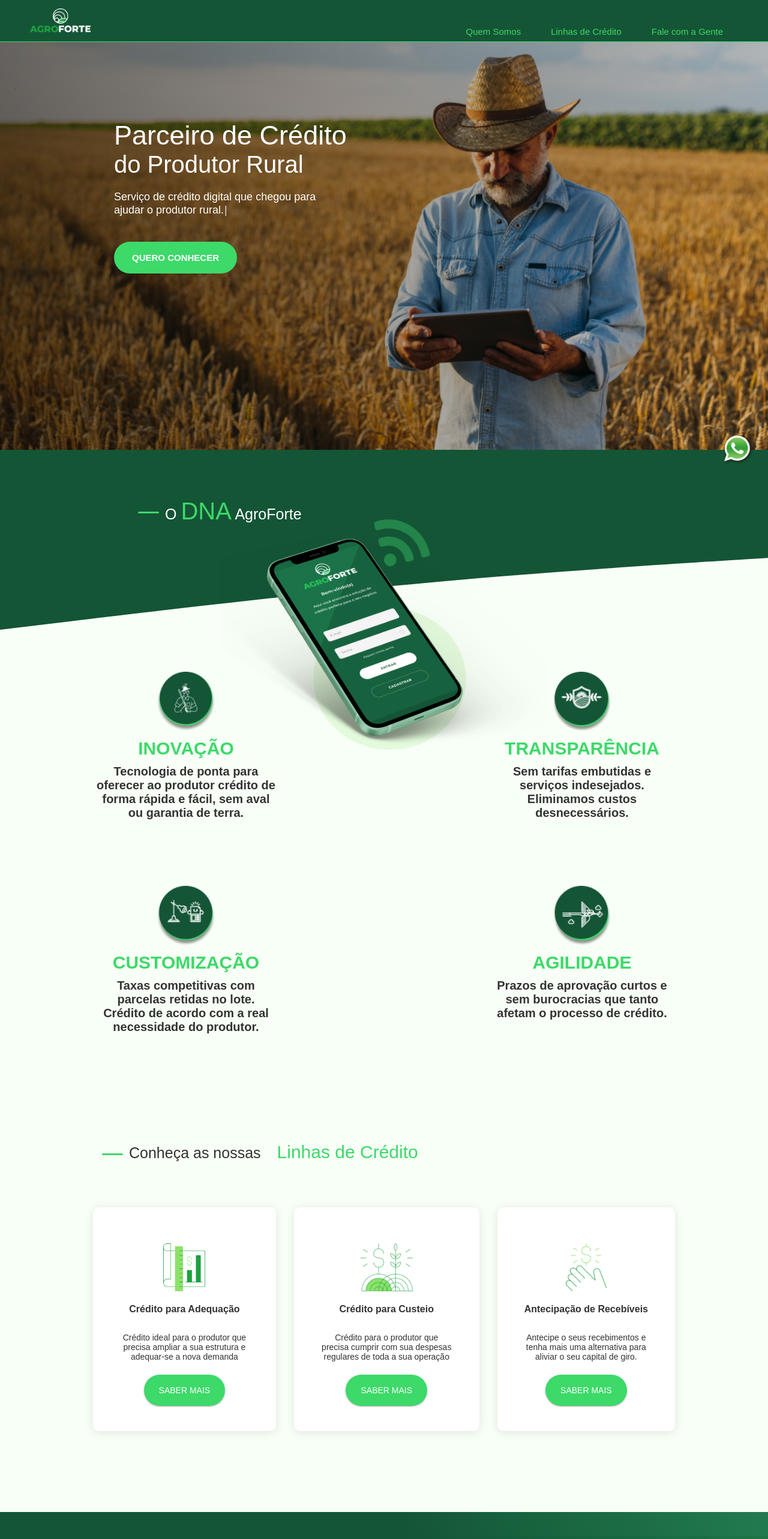
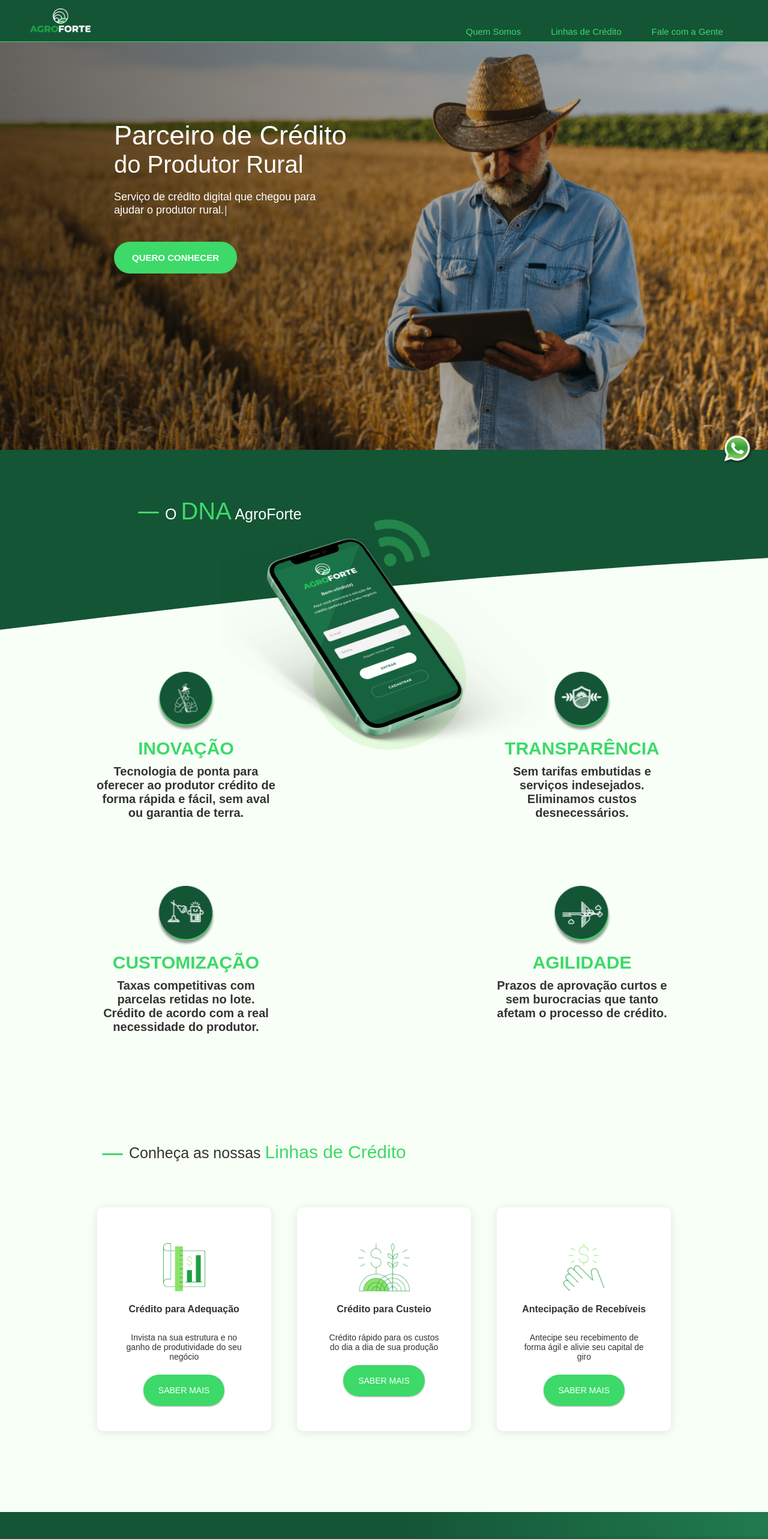
Before and after one commit to rodrigopdo/website-agroforte, a Next.js app: page / in a window 1280 px wide. Shown: the top 2566 px of the page at 60% size. Built offline with nearby package versions, Linux system fonts and the light colour scheme.

Commit message:
bg image compressed

```diff
--- a/src/components/About/styles.js
+++ b/src/components/About/styles.js
@@ -54,6 +54,7 @@ export const MobileImg = styled.div `
     margin: 4rem auto 0;
     padding: 0rem 1rem 0;
     grid-template-columns: 1fr;
+    grid-gap: 4rem;
     grid-template-areas:
     "card1"
     "card2"
--- a/src/components/About2/styles.js
+++ b/src/components/About2/styles.js
@@ -42,7 +42,7 @@ export const HeaderAbout2 = styled.div `
       border-radius: 50px;
     }
     @media(max-width: 800px) {
-      margin: 8rem auto 0;
+      margin: 0 auto 0;
       font-size: 2rem;
     }
   }
--- a/src/components/Main/styles.js
+++ b/src/components/Main/styles.js
@@ -2,7 +2,7 @@ import styled from 'styled-components'
 
 export const MainSection = styled.div `
   background: linear-gradient(to right, rgba(0, 0, 0, 0.6),
-  rgba(0, 0, 0, 0.1)), url(/bg-desktop-3.png);
+  rgba(0, 0, 0, 0.1)), url(/bg-desktop-tiny.png);
   background-position: 0 35px;
   background-repeat: no-repeat;
   background-size: cover;
--- a/src/components/Products/CardProduct/styles.js
+++ b/src/components/Products/CardProduct/styles.js
@@ -2,6 +2,7 @@ import styled from 'styled-components';
 
 export const Card = styled.div `
   overflow: hidden;
+  max-width: 29rem;
   background-color: #fff;
   box-shadow: 0 0.375em 1.6rem 0 rgba(0,0,0,.1);
   padding: 60px 5px;
@@ -9,7 +10,6 @@ export const Card = styled.div `
   text-align: center;
   border-radius: 10px;
   transition: 0.3s ease-in;
-
   &:hover {
     transform: scale(1.03);
   }
--- a/src/components/Products/index.js
+++ b/src/components/Products/index.js
@@ -20,20 +20,20 @@ const Products = () => {
         <GridCards >
           <CardProduct
             title="Crédito para Adequação"
-            text="Crédito ideal para o produtor que precisa ampliar a sua estrutura e adequar-se a nova demanda"
+            text="Invista na sua estrutura e no ganho de produtividade do seu negócio"
             img="adequacao-icon-2.png"
             alt="Crédito para Adequação"
           />
           <CardProduct
             title="Crédito para Custeio"
-            text="Crédito para o produtor que precisa cumprir com sua despesas regulares de toda a sua operação"
+            text="Crédito rápido para os custos do dia a dia de sua produção"
             img="custeio-icon-3.png"
             alt="Crédito para Custeio"
             able="disabled"
           />
           <CardProduct
             title="Antecipação de Recebíveis"
-            text="Antecipe o seus recebimentos e tenha mais uma alternativa para aliviar o seu capital de giro."
+            text="Antecipe seu recebimento de forma ágil e alivie seu capital de giro"
             img="antecipacao-icon-2.png"
             alt="Antecipação de Recebíveis"
           />
--- a/src/components/Products/styles.js
+++ b/src/components/Products/styles.js
@@ -31,7 +31,6 @@ export const ProductContainer = styled.div `
   }
   span {
     color: #3dd969;
-    padding: 0 2rem;
     font-size: 3rem;
     @media(max-width: 800px) {
       margin: 0 auto;
@@ -48,7 +47,8 @@ export const GridCards = styled.div `
   justify-content: space-around;
 
   @media screen and (max-width: 900px) {
-    margin: 60px 30px 0;
+    margin: 60px auto 30px;
     flex-direction: column;
+    align-items: center;
   }
 `;
```
Also changed, not shown: public/bg-desktop-3.png (deleted), public/bg-desktop-tiny.png (added).
